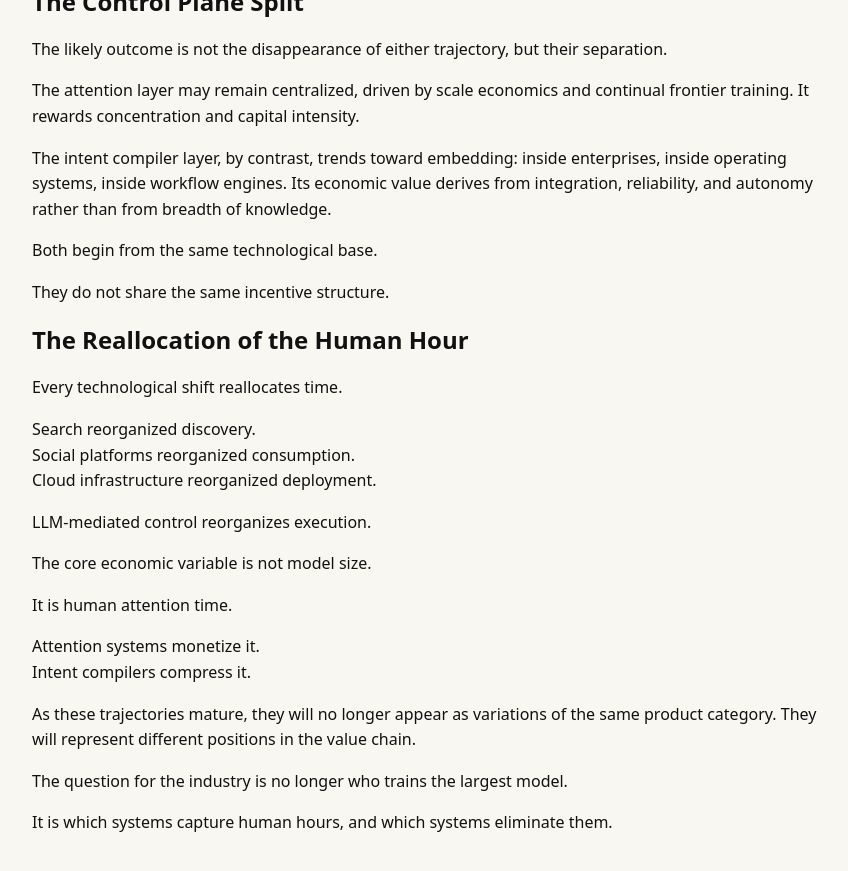
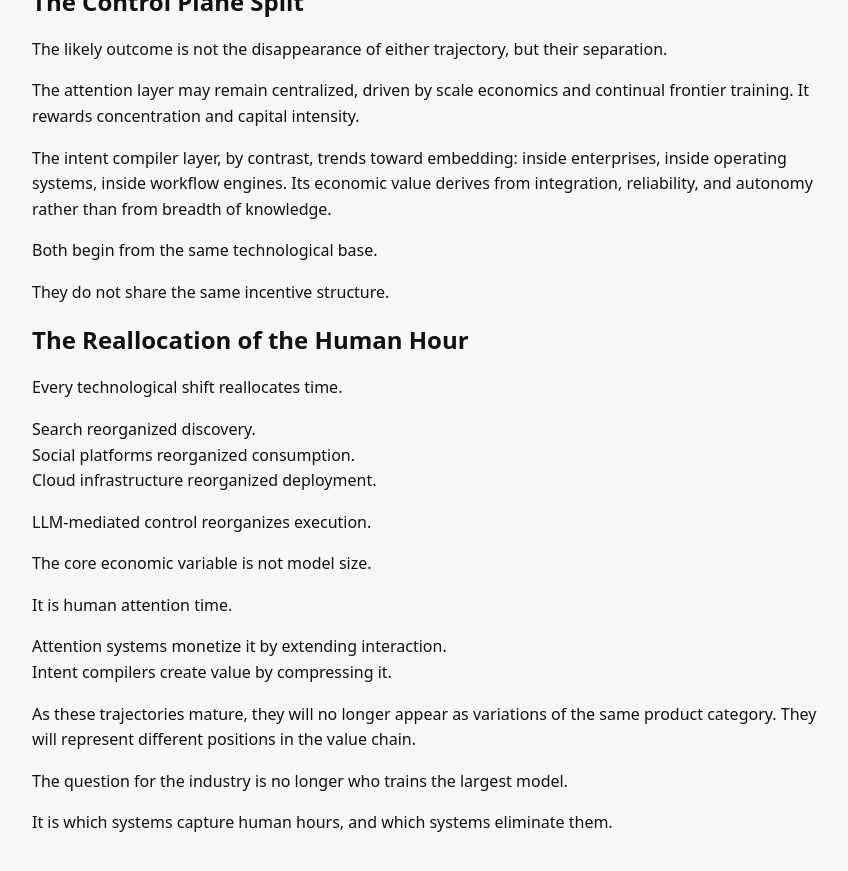
Before and after one commit to tedla-brandsema/tedla-brandsema.github.io, a Jekyll site: the page built from _writing/essays/the-control-plane-split.md, in a window 1280 px wide and 900 px high, scrolled down 3204 px. Shown: the top 871 px of the window, without its empty margins (326-1174 px from the left). Built offline with Jekyll 4.4.1, drawn with Linux system fonts in a browser that asks for light colours.

Commit message:
docs(essays): refine closing section in “The Control Plane Split

```diff
--- a/_writing/essays/the-control-plane-split.md
+++ b/_writing/essays/the-control-plane-split.md
@@ -144,8 +144,8 @@ The core economic variable is not model size.
 
 It is human attention time.
 
-Attention systems monetize it.
-Intent compilers compress it.
+Attention systems monetize it by extending interaction.
+Intent compilers create value by compressing it.
 
 As these trajectories mature, they will no longer appear as variations of the same product category. They will represent different positions in the value chain.
 
```
